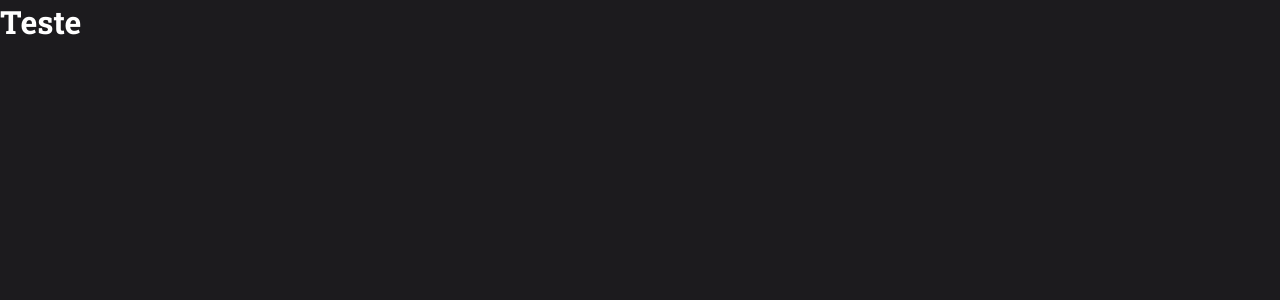
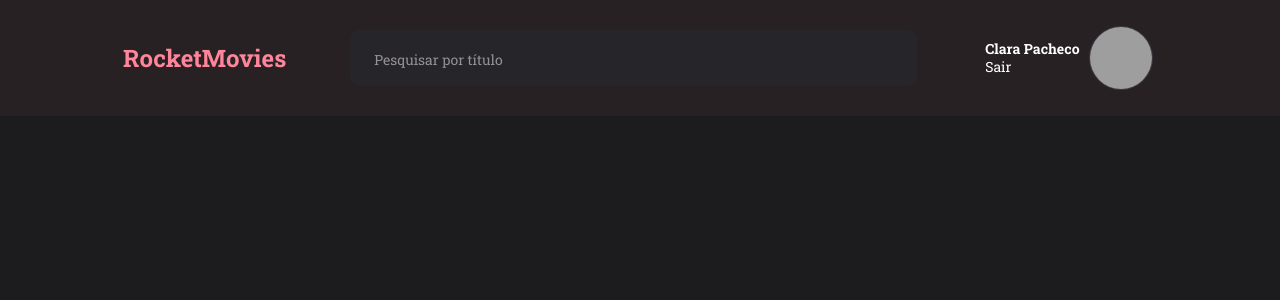
Before and after one commit to Clara-Pacheco/rocketMovies, a React (Vite) app: page / in a window 1280 px wide. Shown: the top 300 px of the page. Built offline with nearby package versions, Linux system fonts and the light colour scheme; grey boxes are pictures that could not be loaded.

Commit message:
Import Header component and use it as component to build MovieInfo component page

```diff
--- a/src/Pages/MovieInfo/MovieInfo.jsx
+++ b/src/Pages/MovieInfo/MovieInfo.jsx
@@ -1,5 +1,11 @@
+import { Container } from './styles.js'
+
+import { Header } from '../../Components/Header/Header.jsx'
+
 export function MovieInfo() {
   return (
-    <h1>Teste</h1>
+    <Container>
+      <Header />
+    </Container>
   )
 }
```
